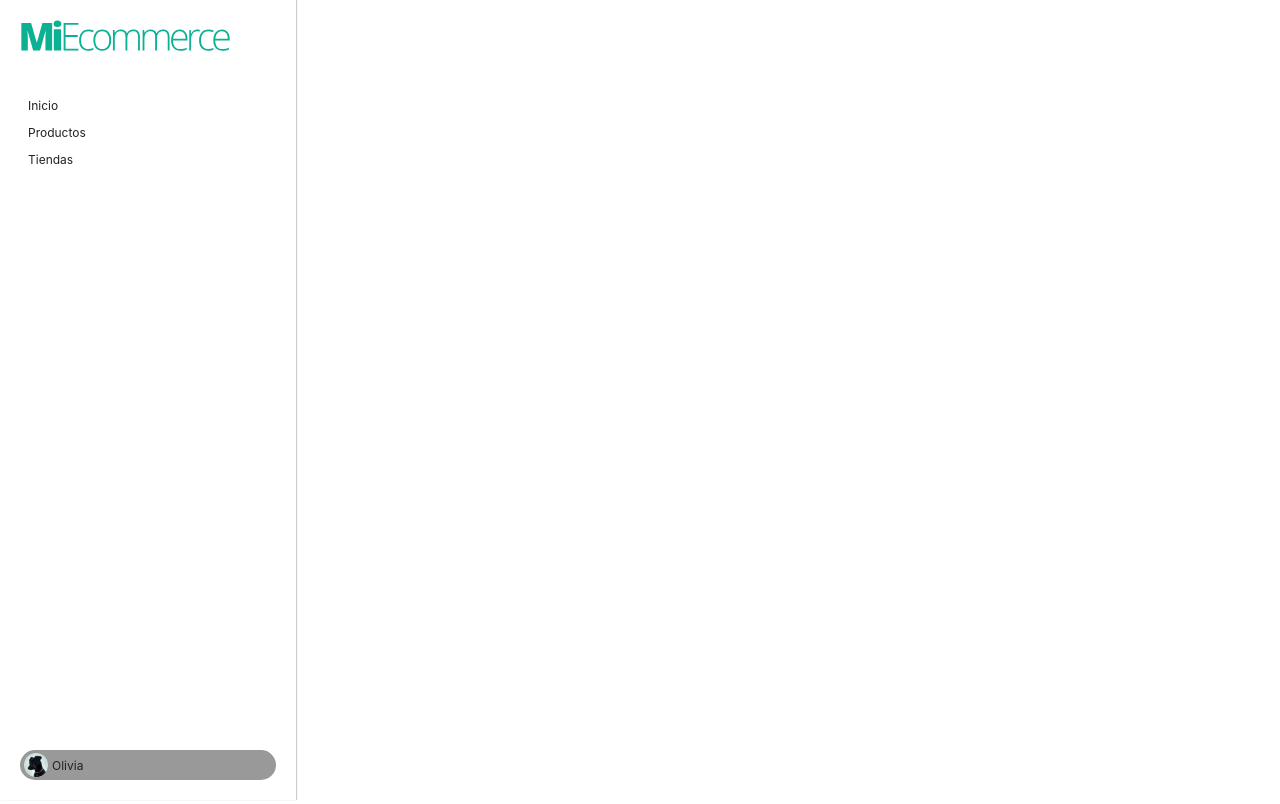
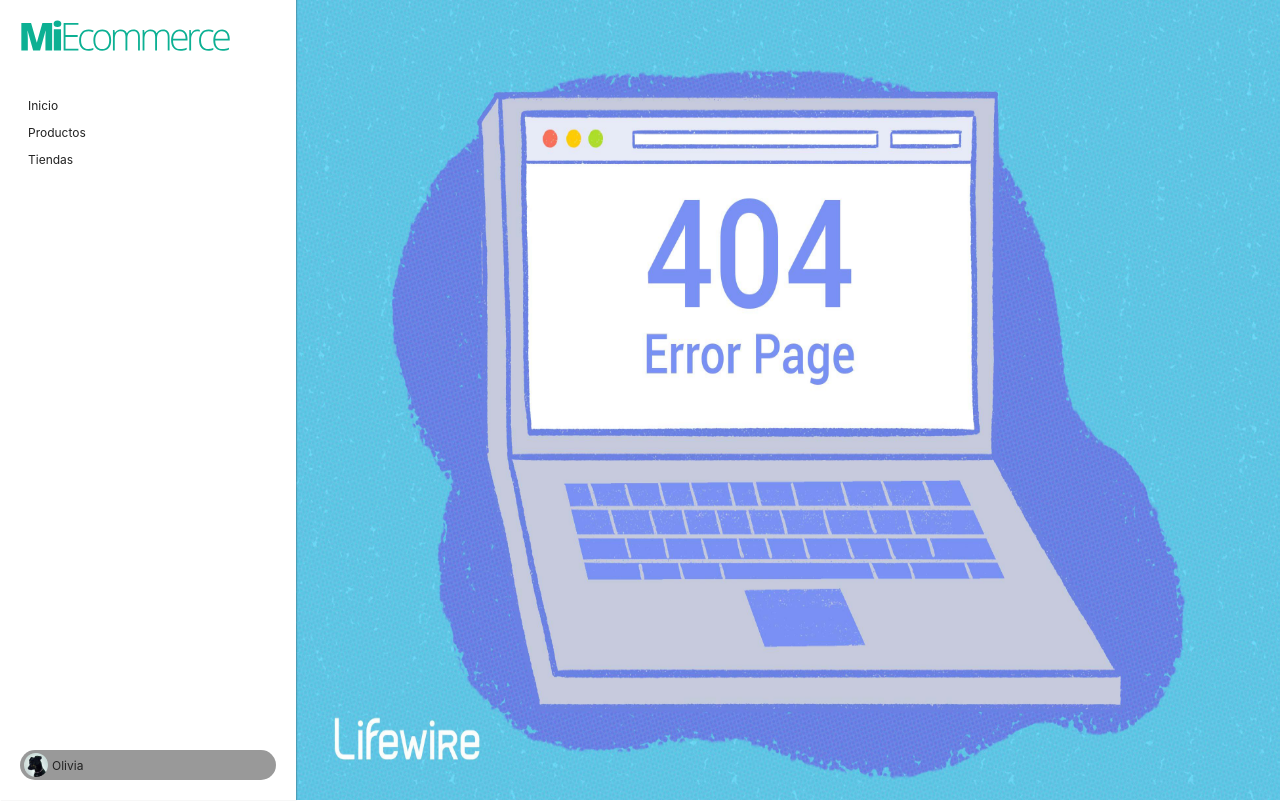
Before and after one commit to santiagocabrera1/Sprint-React, a React (Create React App) app: page /store in a window 1280 px wide. Built offline with nearby package versions, Linux system fonts and the light colour scheme.

Commit message:
Agregado el error 404 a la ruta de store/tienda

```diff
--- a/src/App.css
+++ b/src/App.css
@@ -43,7 +43,6 @@ body.dark-mode {
 
 .mainContainer {
   display: flex;
-  flex-flow: row wrap;
   min-height: 100vh;
   color: var(--primary-text-color);
   background-color: var(--primary-bg);
--- a/src/Routes/routes.js
+++ b/src/Routes/routes.js
@@ -4,6 +4,7 @@ import Profile from '../pages/Profile/Profile'
 import NewProduct from '../pages/Products/New/NewProduct'
 import ProductsList from '../pages/Products/ProductsList/ProductsList'
 import ProductView from '../pages/ProductView/ProductView'
+import Store from '../pages/Home/Store/Store'
 
 const MainRoutes = () => {
   return (
@@ -12,7 +13,7 @@ const MainRoutes = () => {
       <Route path="/products" element={<ProductsList />} />
       <Route path="/products/:id" element={<ProductView />} />
       <Route path="/profile" element={<Profile />} />
-      {/* <Route path="/store" element={<Store />} /> */}
+      <Route path="/store" element={<Store />} />
       <Route path="/products/new" element={<NewProduct />} />
     </Routes>
   )
--- a/src/components/Sidebar.js
+++ b/src/components/Sidebar.js
@@ -13,7 +13,7 @@ const Sidebar = ({ isOpen, toggleMenu }) => {
         <nav className="mainNavigation">
           <Link to="/">Inicio</Link>
           <Link to="/products">Productos</Link>
-          <Link to="/">Tiendas</Link>
+          <Link to="/store">Tiendas</Link>
         </nav>
         <Link to="/profile" className="linkPerfil">
           <img src={oliviaLogo} alt="Imagen de perfil del usuario" />
--- a/src/components/Store.js
+++ b/src/pages/Home/Store/Store.js
@@ -3,7 +3,7 @@ import React from 'react'
 export const Store = () => {
   return (
     <div style={{boxSizing: 'border-box'}}>
-        <img style={{width: '100%', height: '100%'}} src='./404error.jpg' alt='Imagen del error 404 ya que la página no está creada'/>
+        <img style={{width: '100%', height: '100vh'}} src='./404error.jpg' alt='Imagen del error 404 ya que la página no está creada'/>
     </div>
   )
 }
```
